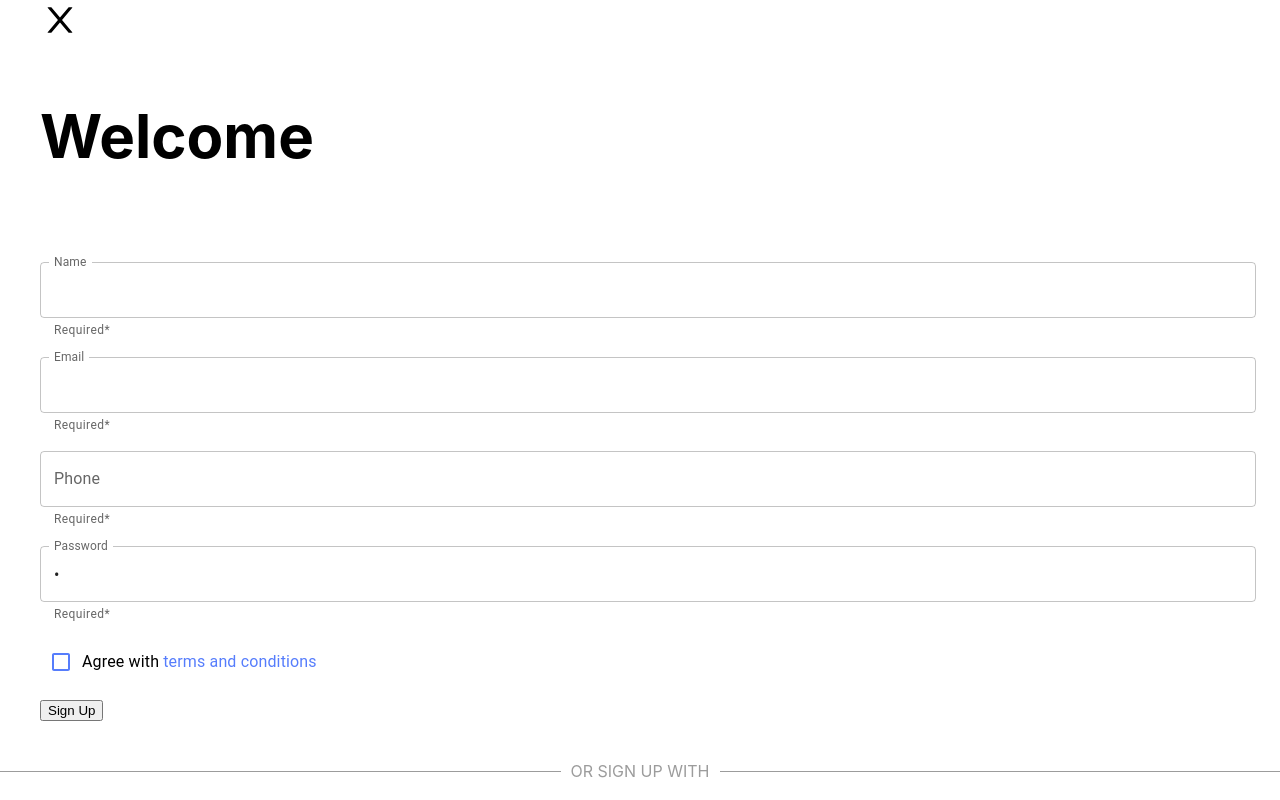
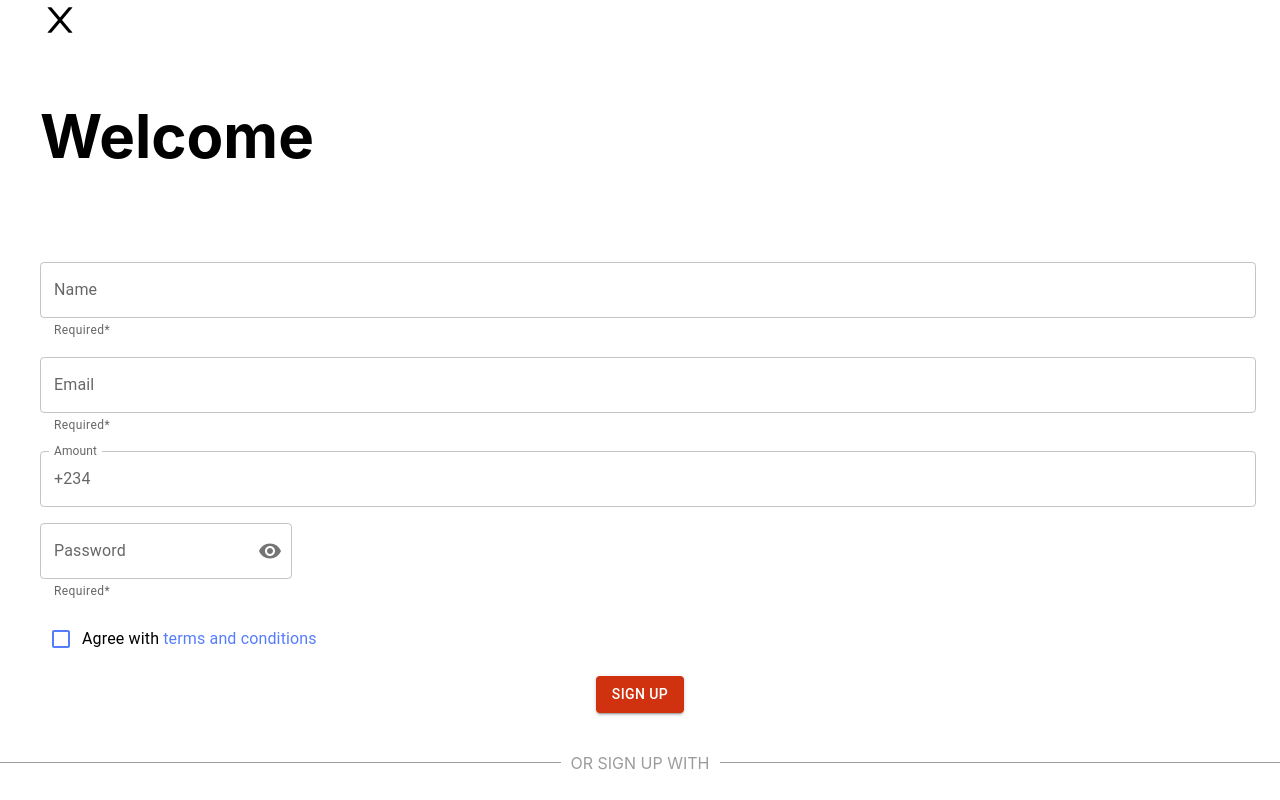
Before and after one commit to zirradev/fingertipps, a React (Create React App) app in the folder client/: page /Signup in a window 1280 px wide. Built offline with nearby package versions, Linux system fonts and the light colour scheme.

Commit message:
good form

```diff
--- a/client/src/pages/Signup.css
+++ b/client/src/pages/Signup.css
@@ -10,16 +10,8 @@
     flex-direction: column;
 }
 
-.signup-button {
-    align-items: center;
-}
-
-.signup-a-text {
-    text-align: center;
-
-    color: #fff;
-    background-color: var(--color);
-    border-radius: 2rem;
+.button {
+    align-self: center;
 }
 
 .divider {
--- a/client/src/pages/Signup.js
+++ b/client/src/pages/Signup.js
@@ -11,15 +11,35 @@ import Checkbox from "@mui/material/Checkbox";
 import "./Signup.css";
 import { AiOutlineClose } from "react-icons/ai";
 import GoogleLoginComponent from "./Googlelogin";
+import Button from "@mui/material/Button";
+import Visibility from "@mui/icons-material/Visibility";
+import VisibilityOff from "@mui/icons-material/VisibilityOff";
+import IconButton from "@mui/material/IconButton";
 
 export default function ComposedTextField() {
-  const [name, setName] = React.useState(" ");
-  const [email, setEmail] = React.useState(" ");
-  const [phone, setPhone] = React.useState("");
-  const [password, setPassword] = React.useState(" ");
-  const [checked, setChecked] = React.useState(true);
+  const [values, setValues] = React.useState({
+    name: "",
+    email: "",
+    phone: "",
+    password: "",
+    showPassword: false,
+  });
+  const [checked, setChecked] = React.useState(false);
+  const handleChange = (prop) => (event) => {
+    setValues({ ...values, [prop]: event.target.value });
+    setChecked(event.target.checked);
+  };
 
-  const handleChange = (event) => {};
+  const handleClickShowPassword = () => {
+    setValues({
+      ...values,
+      showPassword: !values.showPassword,
+    });
+  };
+
+  const handleMouseDownPassword = (event) => {
+    event.preventDefault();
+  };
 
   return (
     <section className="signup">
@@ -41,7 +61,7 @@ export default function ComposedTextField() {
             <InputLabel htmlFor="component-outlined">Name</InputLabel>
             <OutlinedInput
               id="component-outlined"
-              value={name}
+              value={values.name}
               onChange={handleChange}
               label="Name"
             />
@@ -53,7 +73,7 @@ export default function ComposedTextField() {
             <InputLabel htmlFor="component-outlined">Email</InputLabel>
             <OutlinedInput
               id="component-outlined"
-              value={email}
+              value={values.email}
               onChange={handleChange}
               label="Email"
               type="email"
@@ -62,26 +82,42 @@ export default function ComposedTextField() {
               Required*
             </FormHelperText>
           </FormControl>
-          <FormControl fullWidth>
-            <InputLabel htmlFor="component-outlined">Phone</InputLabel>
+          <FormControl fullWidth sx={{ m: 1 }}>
+            <InputLabel htmlFor="outlined-adornment-amount">Amount</InputLabel>
             <OutlinedInput
-              id="component-outlined"
-              value={phone}
-              onChange={handleChange}
-              label="Phone"
-              type="tel"
+              id="outlined-adornment-amount"
+              value={values.phone}
+              onChange={handleChange("amount")}
+              startAdornment={
+                <InputAdornment position="start">+234</InputAdornment>
+              }
+              label="Amount"
             />
-            <FormHelperText>Required*</FormHelperText>
           </FormControl>
-          <FormControl fullWidth>
-            <InputLabel htmlFor="component-outlined">Password</InputLabel>
+          <FormControl sx={{ m: 1, width: "25ch" }} variant="outlined">
+            <InputLabel htmlFor="outlined-adornment-password">
+              Password
+            </InputLabel>
             <OutlinedInput
-              id="component-outlined"
-              value={password}
-              onChange={handleChange}
+              id="outlined-adornment-password"
+              type={values.showPassword ? "text" : "password"}
+              value={values.password}
+              onChange={handleChange("password")}
+              endAdornment={
+                <InputAdornment position="end">
+                  <IconButton
+                    aria-label="toggle password visibility"
+                    onClick={handleClickShowPassword}
+                    onMouseDown={handleMouseDownPassword}
+                    edge="end"
+                  >
+                    {values.showPassword ? <VisibilityOff /> : <Visibility />}
+                  </IconButton>
+                </InputAdornment>
+              }
               label="Password"
-              type="password"
             />
+
             <FormHelperText id="component-helper-text">
               Required*
             </FormHelperText>
@@ -106,7 +142,9 @@ export default function ComposedTextField() {
             }
           />
           <div className="button">
-            <button type="submit">Sign Up</button>
+            <Button variant="contained" sx={{ background: "var(--color)" }}>
+              Sign Up
+            </Button>
           </div>
         </Box>
       </div>
--- a/package.json
+++ b/package.json
@@ -1,5 +1,6 @@
 {
   "dependencies": {
+    "@mui/icons-material": "^5.6.2",
     "@mui/material": "^5.7.0",
     "@mui/styled-engine-sc": "^5.7.0",
     "react-google-login": "^5.2.2",
```
Also changed, not shown: 1 other file (tests, documents, lock files or other folders).
